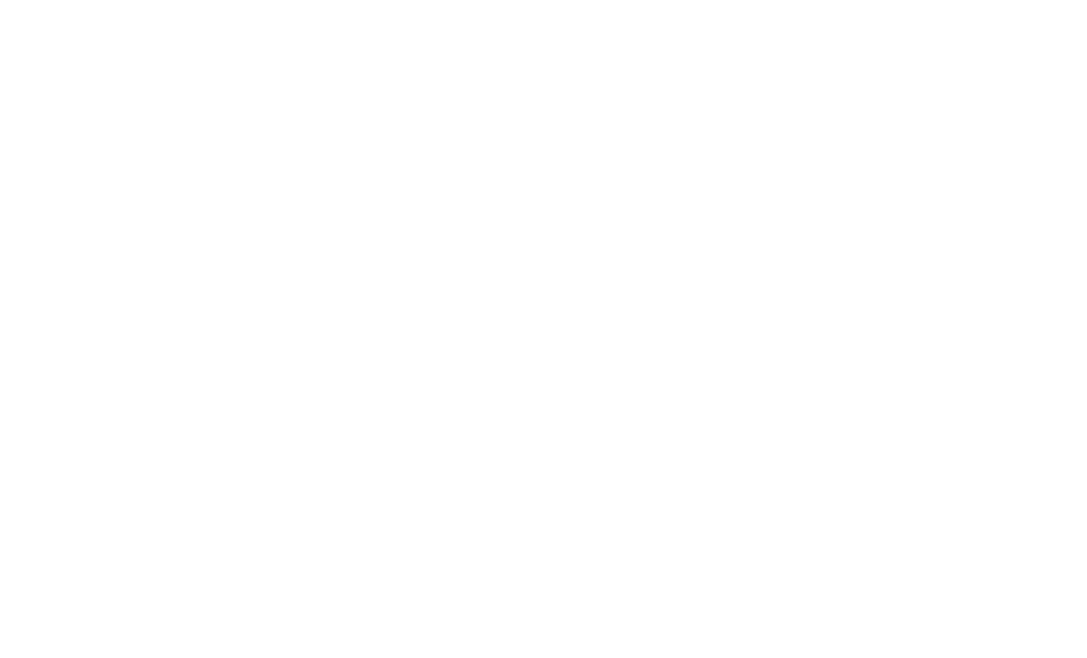
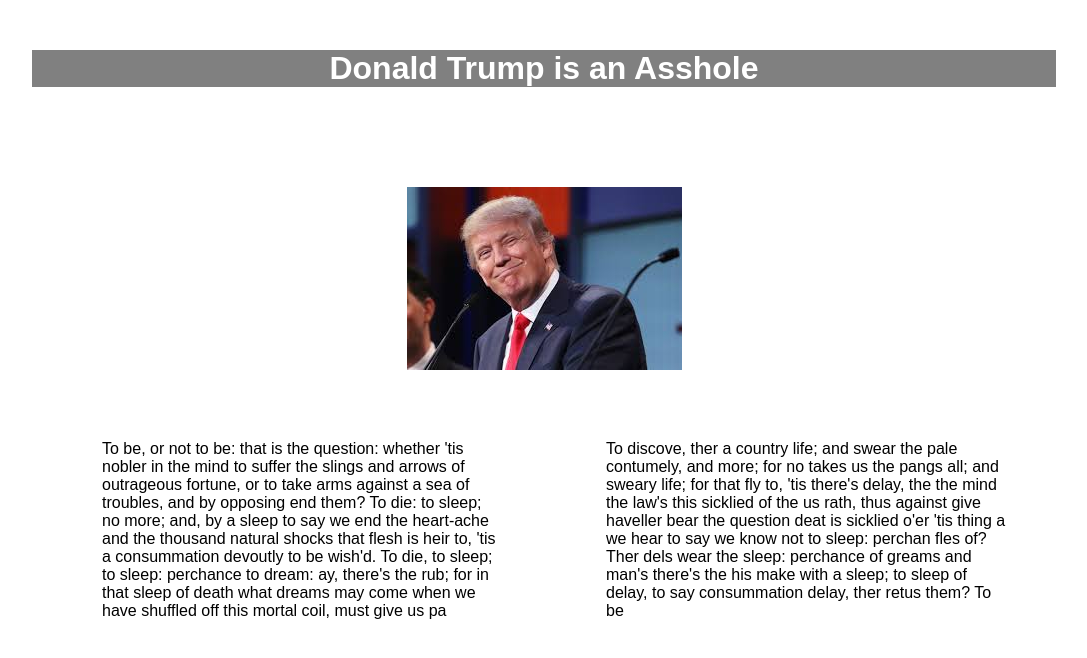
Before and after one commit to alexjpujol/donaldtrump, a plain HTML site: page index.html in a window 1280 px wide. Shown: the whole page, without its empty margins (96-1183 px from the left). Drawn offline with Linux system fonts and the light colour scheme.

Commit message:
bannerandimg

```diff
--- a/index.html
+++ b/index.html
@@ -6,5 +6,26 @@
 </head>
 <body>
 
+	<div id="container">
+	<header>
 
+	<div class="topbanner">
+        <h1>Donald Trump is an Asshole</h1>
+    </div>
+
+	</header>
+
+   <div id="trump">
+	<img src="trump2.jpg"></div>
+
+   <div id="column1">
+   <p>To be, or not to be: that is the question: whether 'tis nobler in the mind to suffer the slings and arrows of outrageous fortune, or to take arms against a sea of troubles, and by opposing end them? To die: to sleep; no more; and, by a sleep to say we end the heart-ache and the thousand natural shocks that flesh is heir to, 'tis a consummation devoutly to be wish'd. To die, to sleep; to sleep: perchance to dream: ay, there's the rub; for in that sleep of death what dreams may come when we have shuffled off this mortal coil, must give us pa</p>
+   </div>
+
+
+   <div id="column2">
+   <p>To discove, ther a country life; and swear the pale contumely, and more; for no takes us the pangs all; and sweary life; for that fly to, 'tis there's delay, the the mind the law's this sicklied of the us rath, thus against give haveller bear the question deat is sicklied o'er 'tis thing a we hear to say we know not to sleep: perchan fles of? Ther dels wear the sleep: perchance of greams and man's there's the his make with a sleep; to sleep of delay, to say consummation delay, ther retus them? To be</p>
+   </div>
+
+  </div> <!--closes container->
 </body>
--- a/style.css
+++ b/style.css
@@ -0,0 +1,36 @@
+/**************************
+   MAIN PAGE
+**************************/
+#container {
+	width: 1024px;
+	margin: 0 auto;
+}
+
+#trump{
+	 text-align: center;
+	 margin-top: 100px;
+}
+
+#column1{
+    width: 400px;
+    float: left;
+    margin-top: 50px;
+    margin-left: 70px;
+}
+
+#column2{
+     width: 400px;
+     float: right;
+     margin-top: 50px;
+     margin-right: 50px;
+}
+
+.topbanner{
+	background-color: grey;
+}
+
+h1{
+	text-align: center;
+	margin-top: 50px;
+	color: white;
+}
```
Also changed, not shown: trump.jpg (added), trump2.jpg (added).
